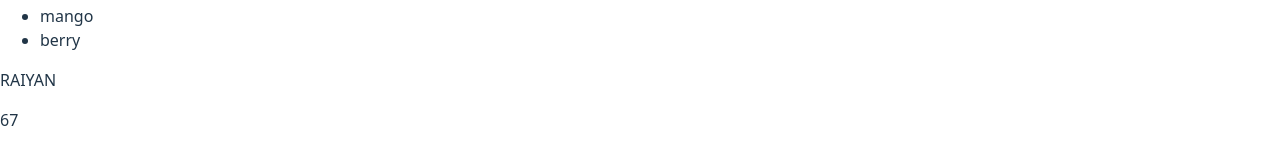
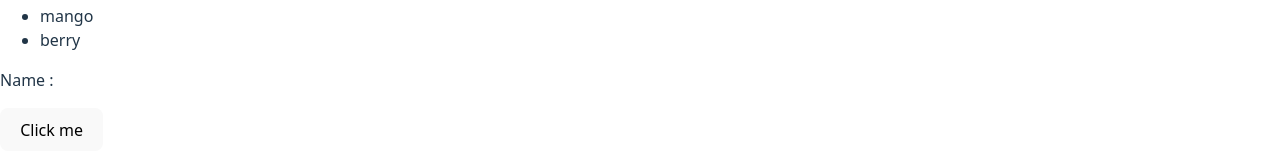
Before and after one commit to raiyan12999/react, a React (Vite) app: page / in a window 1280 px wide. Shown: the part 791-943 px from the top of the page. Built offline with nearby package versions, Linux system fonts and the light colour scheme.

Commit message:
implemented useState react hook

```diff
--- a/src/App.jsx
+++ b/src/App.jsx
@@ -6,6 +6,7 @@
 import Student from './Student.jsx';
 import List from './List.jsx';
 import Button from './Button.jsx';
+import Mycomponent from './Mycomponent.jsx';
 
 function App() {
     return (
@@ -17,6 +18,7 @@
             <Card/>
             <Food/>
             <List/>
+            <Mycomponent/>
             <PropCard height="67"/>
             <PropCard height="77"/>
             <Student name="Raiyan Bin Atik" age={27} desc="I am a backend developer"/>
--- /dev/null
+++ b/src/Mycomponent.jsx
@@ -0,0 +1,20 @@
+import React, {useState} from "react";
+
+
+function Mycomponent(){
+    const [name, setName] = useState();
+
+
+
+    const updateName = () => {
+        setName("Afifa");
+        console.log(name);
+    };
+
+    return (<div>
+                <p>Name : {name}</p>
+                <button onClick={updateName}>Click me</button>
+            </div>);
+}
+
+export default Mycomponent;
```
